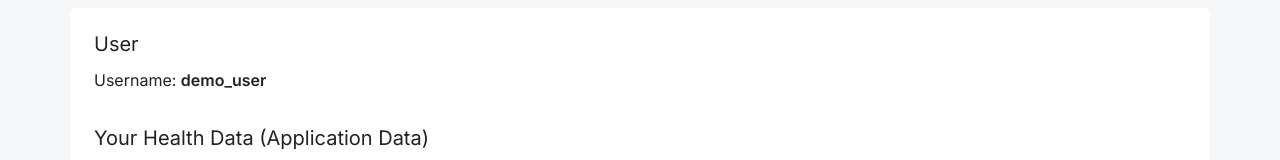
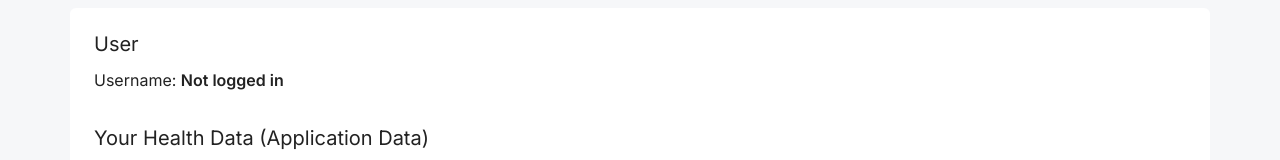
Before and after one commit to CMCHJK/startup, a React (Vite) app: page /dashboard in a window 1280 px wide. Shown: the part 152-312 px from the top of the page. Built offline with nearby package versions, Linux system fonts and the light colour scheme.

Commit message:
added a user display in dashboard, I am not really sure if this is good looking or necessary because I already have user display in header. This is subject to change.

```diff
--- a/src/dashboard/dashboard.jsx
+++ b/src/dashboard/dashboard.jsx
@@ -1,13 +1,22 @@
-import React from 'react';
+import React, { useState, useEffect } from 'react';
 
 export function Dashboard() {
+  const [userName, setUserName] = useState('');
+
+  useEffect(() => {
+    const storedUser = localStorage.getItem('userName');
+    if (storedUser) {
+      setUserName(storedUser);
+    }
+  }, []);
+
   return (
     <main className="container my-4 p-4 bg-white rounded">
       {/* Logged-in User Info */}
       <section>
         <h2>User</h2>
         <p>
-          Username: <strong>demo_user</strong>
+          Username: <strong>{userName || 'Not logged in'}</strong>
         </p>
       </section>
 
```
